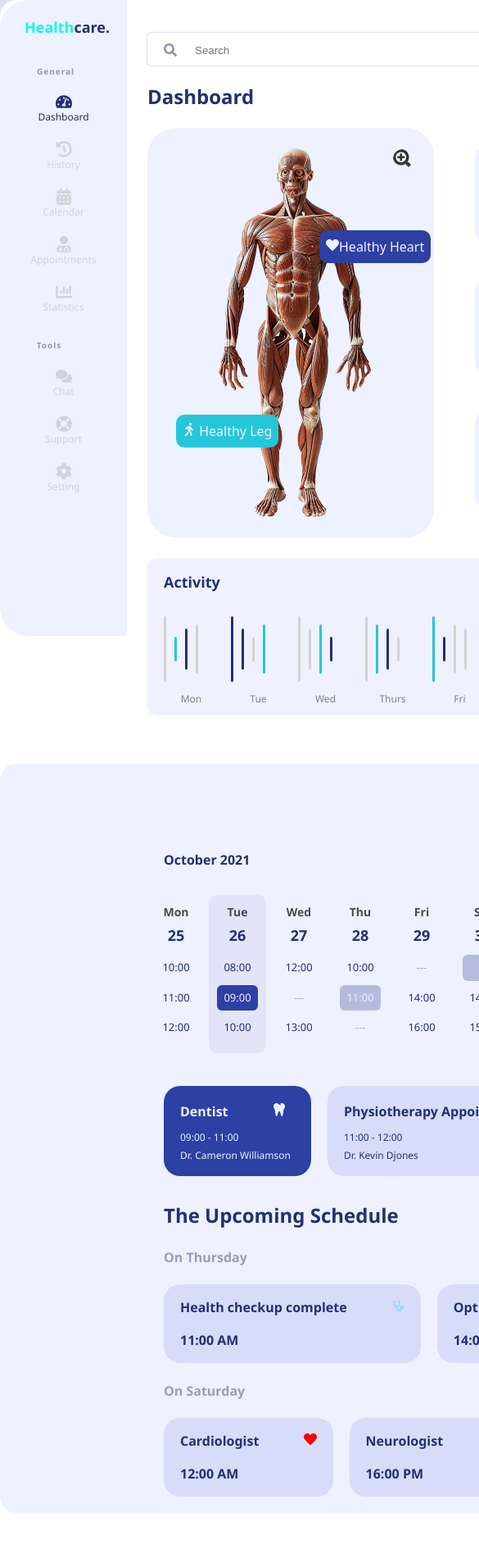
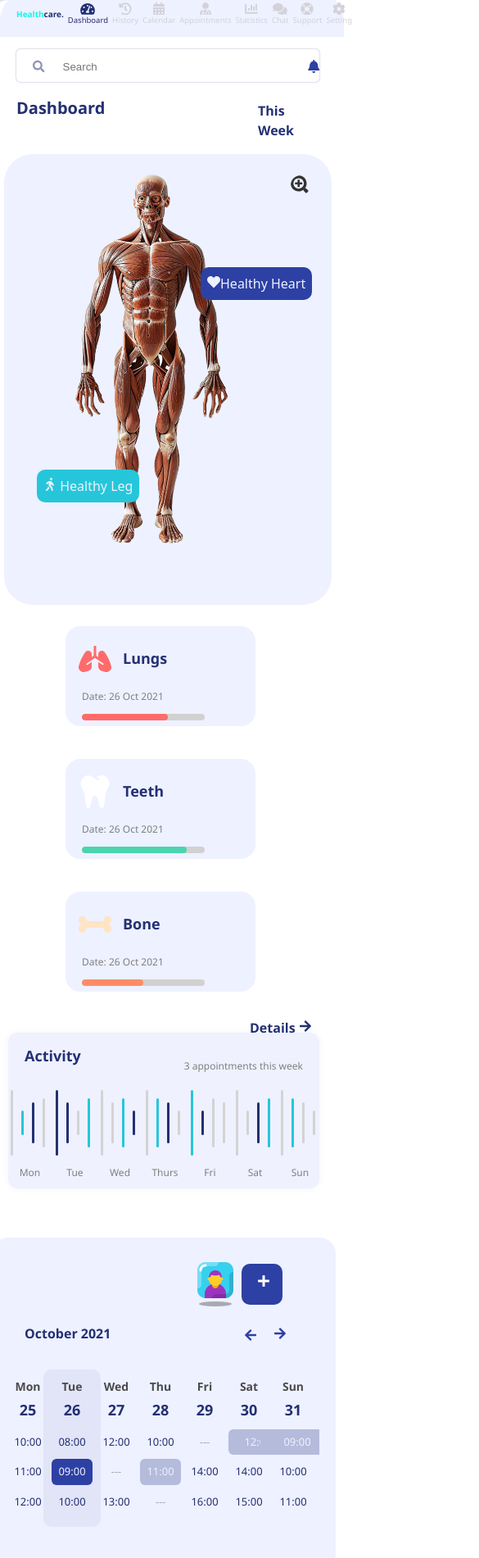
Before and after one commit to Sumayya463/my-Healthcaredasboard-app, a React (Vite) app: page / in a window 390 px wide. Shown: the top 1901 px of the page at 82% size, 585 px wide, since content can reach past the window. Before the commit the page ends 1846 px from the top, so only its background shows below. Built offline with nearby package versions, Linux system fonts and the light colour scheme.

Commit message:
Add mobile responsiveness

```diff
--- a/src/App.css
+++ b/src/App.css
@@ -51,7 +51,7 @@ body{
 @media (max-width: 900px) {
   .container {
     flex-direction:column;
-    width: 860px;
+    width: 880px;
   }
 
   .sidebar,
@@ -72,7 +72,7 @@ body{
 
   .calendar-schedule {
     order: 3;
-    width: 900px;
+    width: 880px;
   }
 
   .grid-overview {
@@ -93,7 +93,7 @@ body{
 
 
 
-@media (max-width:300px){
+@media (max-width:435px){
   .container{
     width: 300px;
     margin-left: -10px;
--- a/src/components/DashboardMainContent/ActivityFeed/ActivityFeed.css
+++ b/src/components/DashboardMainContent/ActivityFeed/ActivityFeed.css
@@ -68,7 +68,7 @@ p{
  }
 }
 
-@media (max-width:300px){
+@media (max-width:435px){
   .activity-container{
     margin-top: 30px;
     width: 340px;
--- a/src/components/DashboardMainContent/AnatomySection/AnatomySection.css
+++ b/src/components/DashboardMainContent/AnatomySection/AnatomySection.css
@@ -75,7 +75,7 @@
 }
 
 
-@media (max-width:300px){
+@media (max-width:435px){
   .human-anatomy{
     margin-left: -5px;
     width:400px;
--- a/src/components/DashboardMainContent/CalendarView/CalendarView.css
+++ b/src/components/DashboardMainContent/CalendarView/CalendarView.css
@@ -126,7 +126,7 @@
     margin-left: 150px;
   }
 }
-@media (max-width:300px){
+@media (max-width:435px){
 
   .calendar-column{
     margin-left:-11px;
--- a/src/components/DashboardMainContent/Dashoverview/DashboardOverview.css
+++ b/src/components/DashboardMainContent/Dashoverview/DashboardOverview.css
@@ -38,7 +38,7 @@
 }
 
 
-@media (max-width: 300px) {
+@media (max-width: 435px) {
   .dashboard-overview {
     flex-direction: column;
     align-items: flex-start;
--- a/src/components/DashboardMainContent/SimpleAppointmentCard/SimpleAppointmenCard.css
+++ b/src/components/DashboardMainContent/SimpleAppointmentCard/SimpleAppointmenCard.css
@@ -62,7 +62,7 @@
   }
 }
 
-@media (max-width:300px){
+@media (max-width:435px){
   .appointments{
     margin-left: 0px;
   }
--- a/src/components/DashboardMainContent/UpcomingSchedule/UpcomingSchedule.css
+++ b/src/components/DashboardMainContent/UpcomingSchedule/UpcomingSchedule.css
@@ -51,7 +51,7 @@
 
 }
 
-@media(max-width:300px){
+@media(max-width:435px){
     .day1, .day2{
         margin-left: 10px;
     }
--- a/src/components/DashboardMainContent/healthstatusCards/HealthstatusCards.css
+++ b/src/components/DashboardMainContent/healthstatusCards/HealthstatusCards.css
@@ -55,7 +55,7 @@
   }
 }
 
-@media(max-width:300px){
+@media(max-width:435px){
   .card-section{
     margin-left: -45px;
   }
--- a/src/components/Header/Header.css
+++ b/src/components/Header/Header.css
@@ -44,7 +44,7 @@
  }
 }
 
-@media (max-width: 300px){
+@media (max-width: 435px){
    .search-bar{
       width:370px;
       margin-left: 10px;
--- a/src/components/Sidebar/Sidebar.css
+++ b/src/components/Sidebar/Sidebar.css
@@ -132,7 +132,7 @@
 
 }
 
-@media (max-width: 300px) {
+@media (max-width: 435px) {
   .Sidebar {
     position: fixed;
     width: 420px;
```
